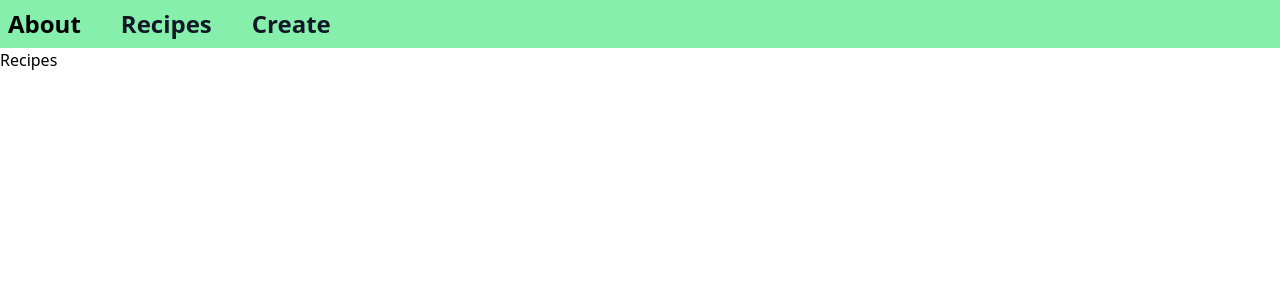
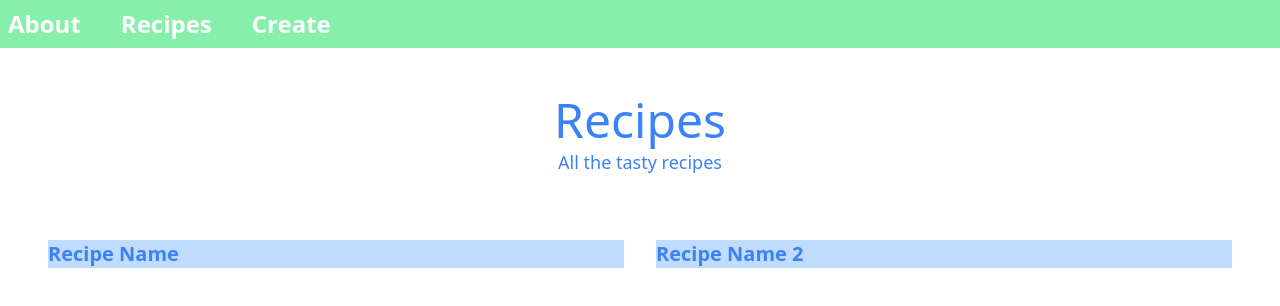
Before and after one commit to genesis-boop/MountainMad2022, a Next.js app in the folder src/: page /Recipes in a window 1280 px wide. Shown: the top 306 px of the page. Built offline with nearby package versions, Linux system fonts and the light colour scheme.

Commit message:
started working on recipes page

```diff
--- a/src/components/Navbar.js
+++ b/src/components/Navbar.js
@@ -4,16 +4,17 @@ import Link from "next/link";
 function Navbar() {
   return (
     <header className=" bg-green-300 header p-2">
+
       <div className=" overflow-x-auto overflow-y-hidden container mx-auto flex justify-between">
         <nav className="my-0 relative sm:container mx-auto flex gap-3 sm:gap-10">
           <Link href="/">
-            <a className="text-2xl font-bold text-blue">About</a>
+            <a className="text-2xl font-bold text-white">About</a>
           </Link>
           <Link href="/Recipes">
-            <a className="text-2xl font-bold text-gray-900">Recipes</a>
+            <a className="text-2xl font-bold text-white">Recipes</a>
           </Link>
           <Link href="/Ingredients">
-            <a className="text-2xl font-bold text-gray-900">Create</a>
+            <a className="text-2xl font-bold text-white">Create</a>
           </Link>
         </nav>
       </div>
--- a/src/pages/Recipes.js
+++ b/src/pages/Recipes.js
@@ -6,7 +6,25 @@ function Recipes() {
   return (
     <div>
       <Navbar />
-      <div>Recipes</div>
+      <main className="bg-night-200 min-h-screen p-4 sm:p-12">
+        <section className="container mx-auto ">
+          <h1 className="text-5xl flex justify-center text-code text-blue-500">
+            Recipes
+          </h1>
+          <h2 className="text-lg flex justify-center mb-12 text-blue-500 text-code mt-1">
+            All the tasty recipes
+          </h2>
+
+          <section className="grid grid-cols-1 sm:grid-cols-2 gap-8">
+            <div className="text-gray-300 text-cs mt-4 flex flex-col bg-blue-200">
+              <p className="text-xl font-bold text-blue-500">Recipe Name</p>
+            </div>
+            <div className="text-gray-300 text-cs mt-4 flex flex-col bg-blue-200">
+              <p className="text-xl font-bold text-blue-500">Recipe Name 2</p>
+            </div>
+          </section>
+        </section>
+      </main>
     </div>
   );
 }
--- a/src/pages/index.js
+++ b/src/pages/index.js
@@ -4,16 +4,23 @@ import { MongoClient } from "mongodb";
 import Link from "next/link";
 import Navbar from "../components/Navbar";
 import LandingPage from "./LandingPage";
+// get image from public/img/bgKitchen.jpg
+import bgKitchen from "../public/img/kitchen.jpg";
+
+const HomePage = (props) => {
 
 
-
-const HomePage = (props) => {
   return (
     <div>
-      <Navbar/>
-      <LandingPage/>
+      <img
+        src={bgKitchen}
+        alt="background"
+        className="absolute object-cover w-full h-full"
+      />
+      <Navbar />
+      <LandingPage />
     </div>
-  )
+  );
 };
 export async function getStaticProps() {
   const DATABASE_NAME = "Grandma";
@@ -29,14 +36,24 @@ export async function getStaticProps() {
   client.close();
 
   return {
+    //   props: {
+    //     mealList: meals.map((meal) => ({
+    //       id: meal._id.toString(),
+    //       name: meal.name,
+    //       image: meal.image_path,
+    //       dish: meal.dishes,
+    //       chef: meal.chef,
+    //     })),
+    //   },
+    // };
     props: {
-      mealList: meals.map((meal) => ({
-        id: meal._id.toString(),
-        name: meal.name,
-        image: meal.image_path,
-        dish: meal.dishes,
-        chef: meal.chef,
-      })),
+      //temporary data
+      mealList: [
+        {
+          id: "1",
+          name: "Chicken",
+        },
+      ],
     },
   };
 }
```
Also changed, not shown: src/public/img/kitchen.jpg (added).
